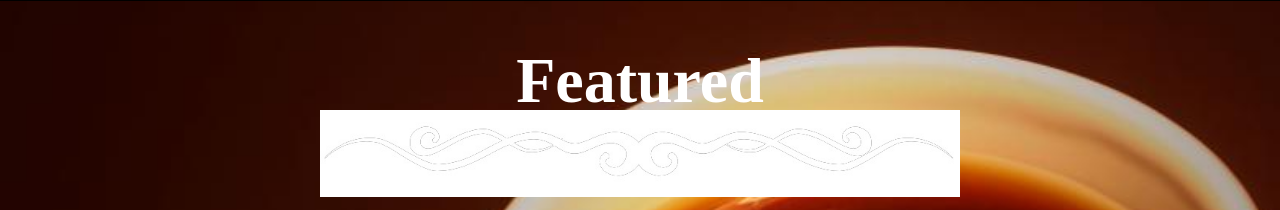
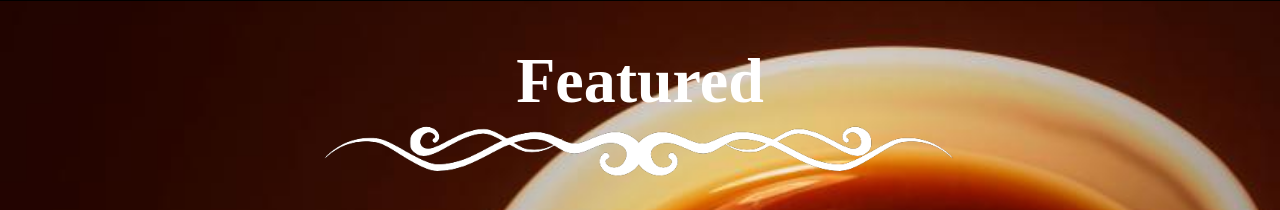
Before and after one commit to rowangrimes/rowangrimes.github.io, a plain HTML site: page index.html in a window 1280 px wide. Shown: the part 133-343 px from the top of the page. Drawn offline with nearby package versions, Linux system fonts and the light colour scheme.

Commit message:
Update index.html

```diff
--- a/index.html
+++ b/index.html
@@ -23,7 +23,7 @@
         <div class="main1home">
             <h1>Featured</h1>
         </div>
-        <div><img class="featuredbanner" src="coffee shop assets/design-banner2.jpeg"></div>
+        <div><img class="featuredbanner" src="coffee shop assets/design-banner2.png"></div>
         <nav class="featureddisplay">
             <ul>
                 <li><a href="https://www.coffeefriend.co.uk/p/coffee-beans-sumatra-koptain-gayo-besseri-250g/?utm_source=4304675&utm_medium=CJ&utm_campaign=14315441&cjevent=6594db7ab03b11ec80e501f20a180513"><img src="coffee shop assets/coffee products/sumatrajpg.jpg" alt="picture of logo"></a></li>
```
